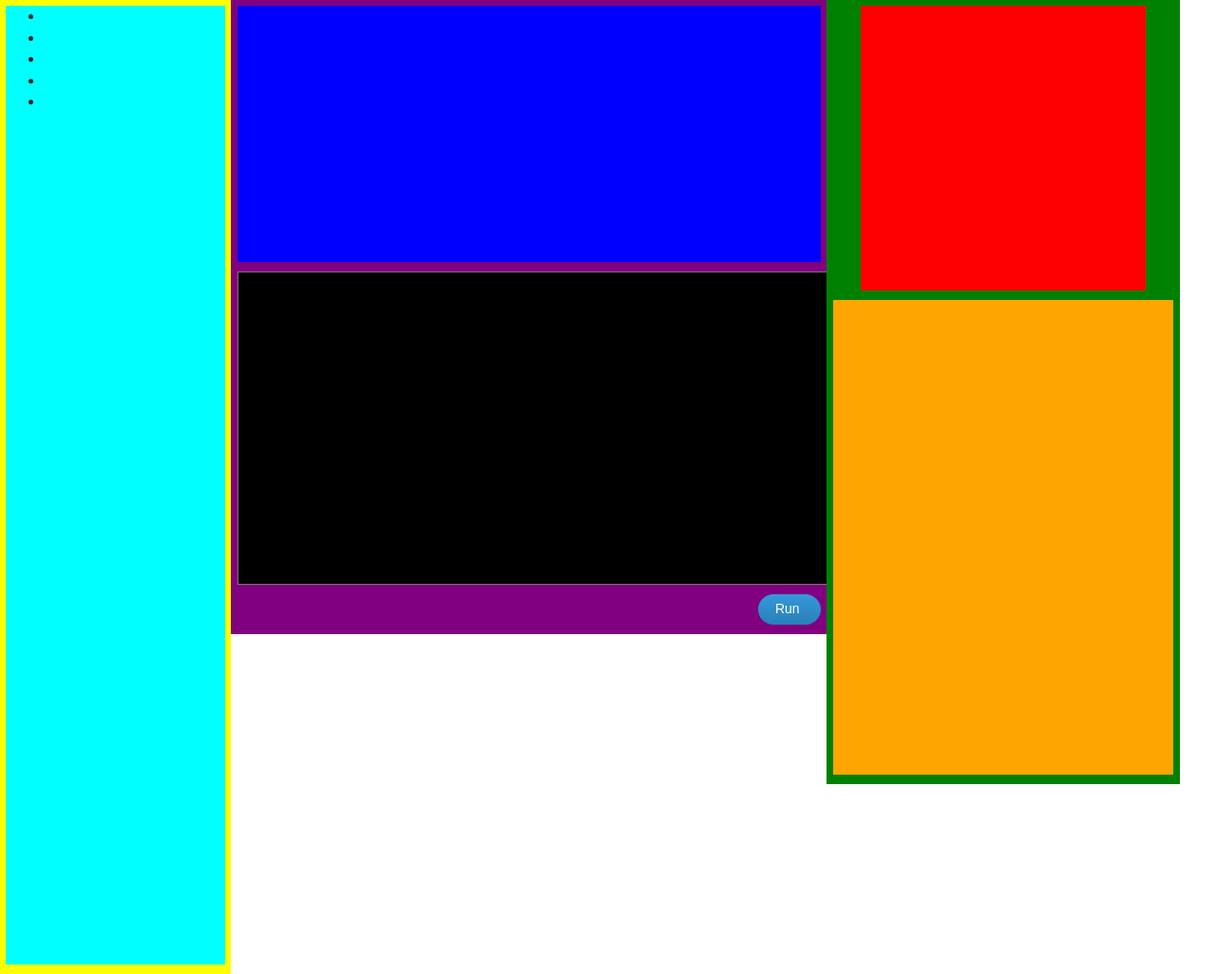
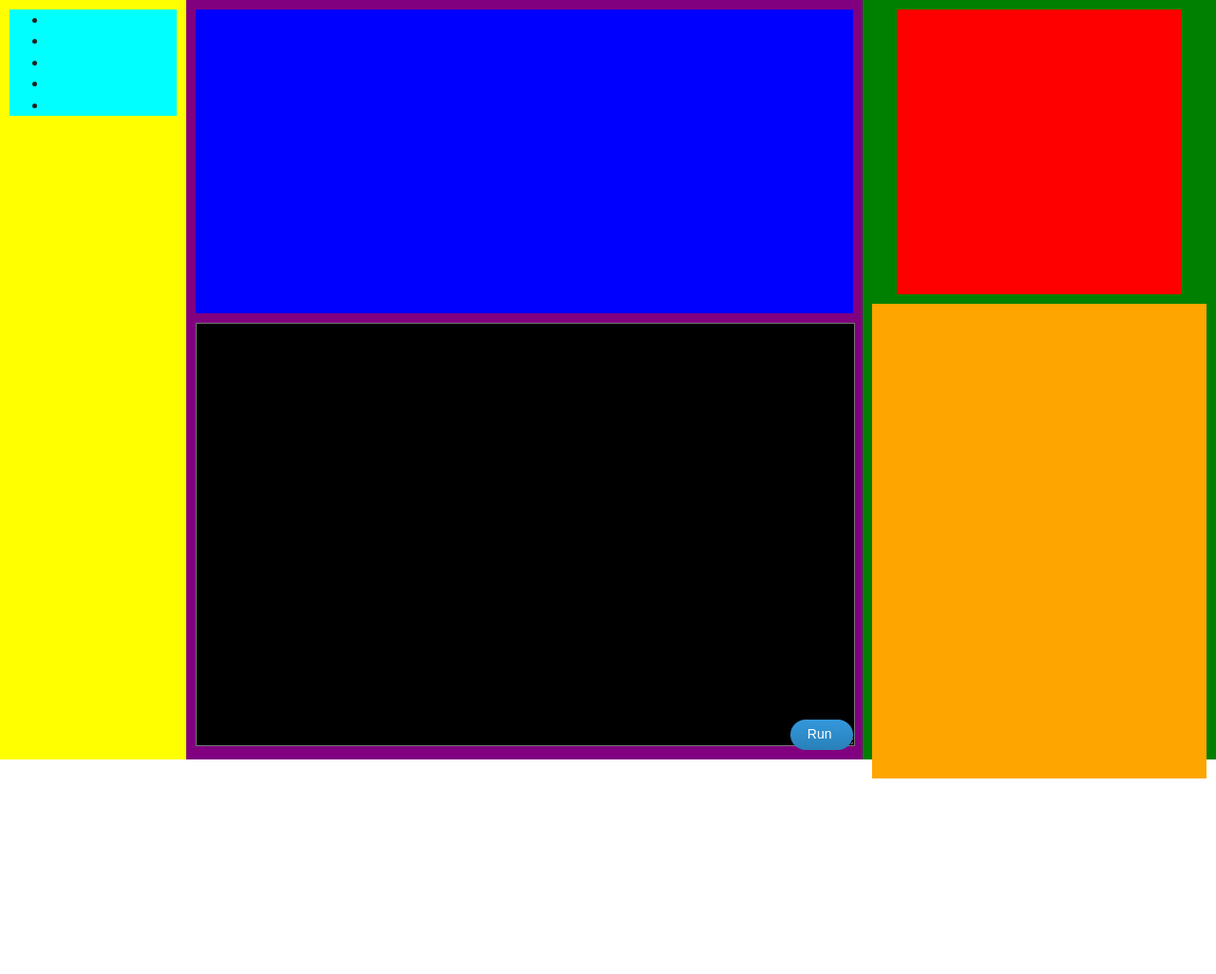
Before and after one commit to DoRobotsDreamOfElectricSheep/RobotFarmer, a plain HTML site: page learning_interface/index.html in a window 1280 px wide. Shown: the whole page at 95% size. After the commit the page ends 820 px from the top, so only its background shows below. Drawn offline with nearby package versions, Linux system fonts and the light colour scheme.

Commit message:
Interface stretches to screen

```diff
--- a/learning_interface/css/buttons.less
+++ b/learning_interface/css/buttons.less
@@ -9,7 +9,6 @@
   -moz-border-radius: 28;
   border-radius: 28px;
   color: #ffffff;
-  float: right;
   font-family: Arial;
   font-size: 14px;
   padding: 6px 18px 6px 18px;
--- a/learning_interface/css/interface.less
+++ b/learning_interface/css/interface.less
@@ -1,15 +1,23 @@
+html, body {
+    height: 100%;
+}
+
+body {
+    display: flex;
+}
+
 #roadmap {
     background: yellow;
-    width: 18%;
+    width: 14%;
 }
     #progress {
         background-color: cyan;
-        height: 1010px;
     }
 
 #main {
     background: purple;
-    width: 48%;
+    position: relative;
+    width: 55%;
 }
 
 #console {
@@ -19,11 +27,12 @@
 
 .col {
     float: left;
-    padding: .5% .5% 0 .5%;
+    height: 100%;
+    padding:0 10px;
 }
 
 .col > div, .col > ul {
-    margin: 0 auto 10px;
+    margin: 10px auto;
 }
 
 #camera {
@@ -39,10 +48,18 @@
 
 #instructor {
     background: blue;
-    height: 270px;
+    height: 40%;
 }
 
 #editor {
     background-color: black;
     color: lime;
+    height: 55%;
+    width: 99.5%;
 }
+
+#run {
+    bottom: 0px;
+    position: absolute;
+    right: 10px;
+}
--- a/learning_interface/index.html
+++ b/learning_interface/index.html
@@ -9,7 +9,6 @@
         <title></title>
         <meta name="description" content="">
         <meta name="viewport" content="width=device-width, initial-scale=1">
-
         <link rel="stylesheet" href="css/site.min.css">
         <script src="js/vendor/modernizr-2.6.2.min.js"></script>
     </head>
@@ -29,7 +28,6 @@
         </div>
         <div id="main" class="col">
             <div id="instructor"></div>
-            <div class="editor-wrapper">
                 <textarea id="editor" rows="18" cols="78"></textarea>
                 <div id="run" class="btn">Run</div>
             </div>
```
Also changed, not shown: learning_interface/css/buttons.css, learning_interface/css/buttons.min.css, learning_interface/css/interface.css (added), learning_interface/css/interface.min.css (added), learning_interface/css/site.css, learning_interface/css/site.min.css.
